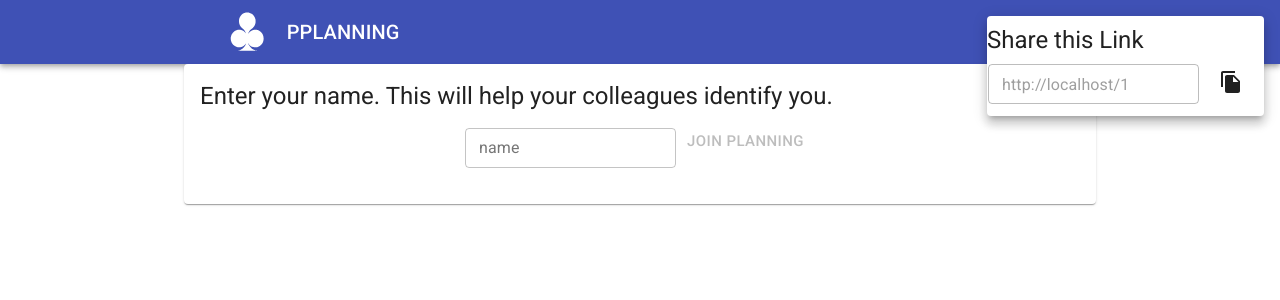
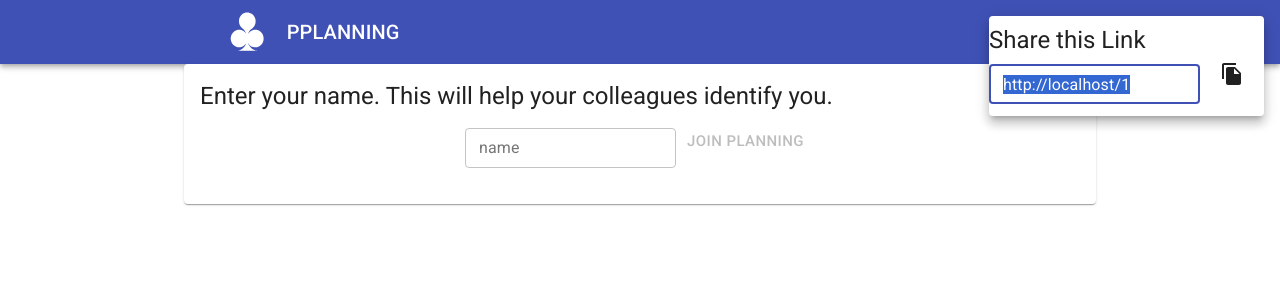
Before and after one commit to iteremasov/planningpocker, a React (Create React App) app in the folder client/: page /1 in a window 1280 px wide. Both pictures are taken after a click on the button 1040 px from the left and 32 px from the top of the page. Shown: the top 300 px of the page. Built offline with nearby package versions, Linux system fonts and the light colour scheme.

Commit message:
auto select url in a addUser component

```diff
--- a/client/src/components/AddUsers.jsx
+++ b/client/src/components/AddUsers.jsx
@@ -1,60 +1,68 @@
-import React from 'react';
+import React, { Component } from 'react';
 import Button from '@material-ui/core/Button';
 import Menu from '@material-ui/core/Menu';
 import PersonAddIcon from '@material-ui/icons/PersonAdd';
-import { makeStyles } from '@material-ui/core/styles';
+// import { makeStyles } from '@material-ui/core/styles';
 import FileCopyIcon from '@material-ui/icons/FileCopy';
 import TextField from '@material-ui/core/TextField';
 import Typography from '@material-ui/core/Typography';
 import { CopyToClipboard } from 'react-copy-to-clipboard';
 
-const useStyles = makeStyles((theme) => ({
-  addIcon: {
-    color: "white",
-  },
-  textfield: {
-    marginLeft: "1px"
-  },
-  copyIcon: {
-    marginTop: "3%",
-    marginRight: "1px"
+export default class AddUsers extends Component {
+  constructor(props) {
+    super(props);
+    this.textInput = React.createRef();
+    this.selectText = this.selectText.bind(this);
   }
-}))
+  componentDidUpdate = () =>{
+    if (this.state.anchorEl){
+      this.selectText()
+    }
+  }
+  selectText() {
+    this.textInput.current.select();
+  }
+  state = {
+    anchorEl: null
+  }
 
-export default function AddUsers({ url }) {
-  const classes = useStyles();
-  const [anchorEl, setAnchorEl] = React.useState(null);
+  setAnchorEl = (e) => {
+    this.setState({ anchorEl: e })
+  }
 
-  const handleClick = (event) => {
-    setAnchorEl(event.currentTarget);
+  handleClick = (event) => {
+    this.setAnchorEl(event.currentTarget);
   };
 
-  const handleClose = () => {
-    setAnchorEl(null);
+  handleClose = () => {
+    this.setAnchorEl(null);
   };
 
+  render() {
+    const url = this.props.url
     return (
       <div>
-      <Button aria-controls="simple-menu" aria-haspopup="true" onClick={handleClick}>
-        <PersonAddIcon className={classes.addIcon} />
+        <Button aria-controls="simple-menu" aria-haspopup="true" onClick={this.handleClick}>
+          <PersonAddIcon />
         </Button>
         <Menu
           id="simple-menu"
-        anchorEl={anchorEl}
+          anchorEl={this.state.anchorEl}
           keepMounted
-        open={Boolean(anchorEl)}
-        onClose={handleClose}
+          open={Boolean(this.state.anchorEl)}
+          onClose={this.handleClose}
         >
           <Typography variant="h5" component="h2">
             Share this Link
         </Typography>
-        <TextField className={classes.textfield} variant="outlined" margin="dense" defaultValue={url} disabled={true} size='small' />
+          <TextField inputRef={this.textInput} variant="outlined" margin="dense" value={url} size='small' />
           <CopyToClipboard text={url}>
-          <Button className={classes.copyIcon}>
+            <Button onClick={this.selectText} >
               <FileCopyIcon />
             </Button>
           </CopyToClipboard>
         </Menu>
       </div>
-  );
+    )
   }
+}
```
Also changed, not shown: 1 other file (tests, documents, lock files or other folders). Lines whose indentation alone changed are shown as unchanged.
